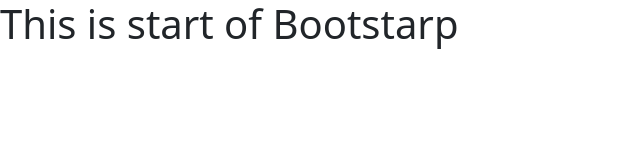
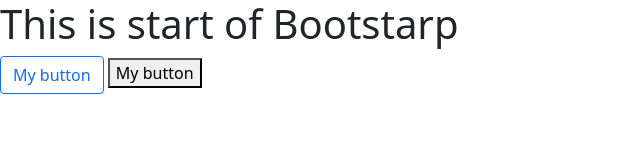
Before and after one commit to MDYeaminIslam/Bootstrap_practice, a plain HTML site: page index.html in a window 1280 px wide. Shown: the whole page, without its empty margins (0-640 px from the left). Drawn offline with Linux system fonts and the light colour scheme.

Commit message:
Button update

```diff
--- a/index.html
+++ b/index.html
@@ -10,5 +10,9 @@
 </head>
 <body>
     <h1>This is start of Bootstarp </h1>
+    <!-- Bootstrap will code for us to ease our tasks -->
+    <button class="btn btn-outline-primary">My button</button>
+    <button class="<button class="btn btn-outline-primary">My button</button>
+
 </body>
 </html>
```
